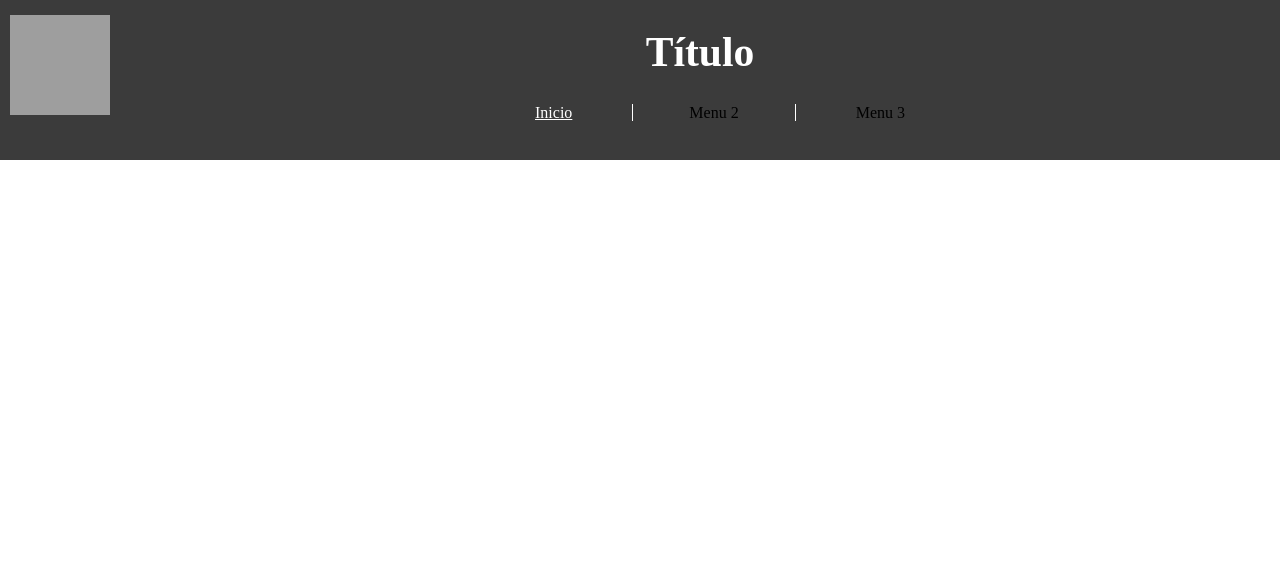
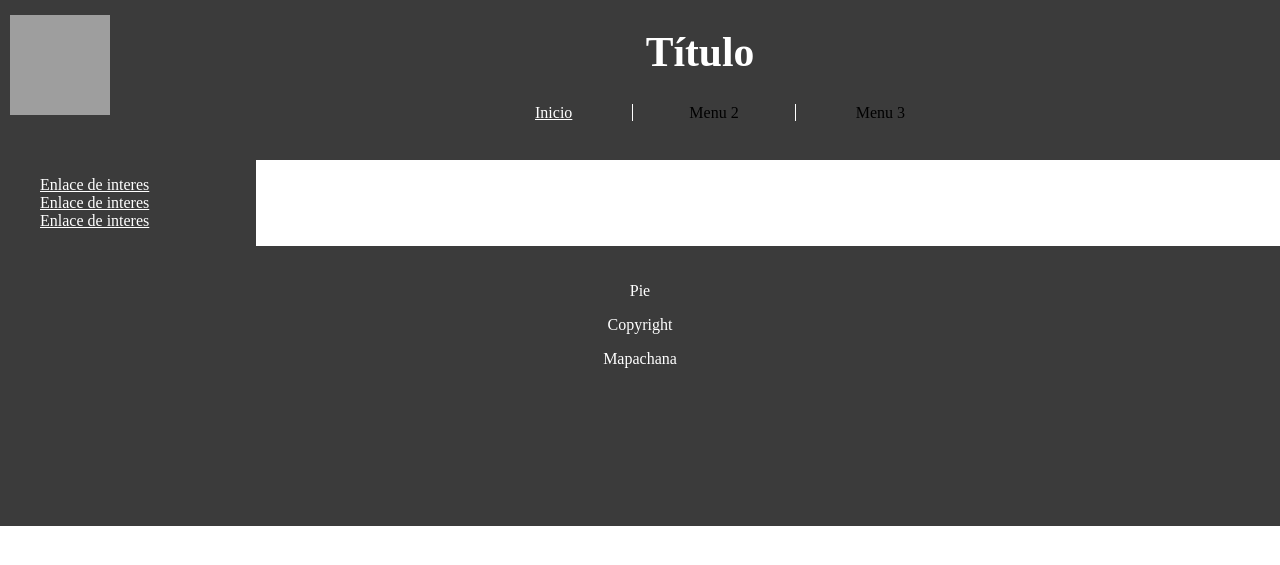
Before and after one commit to Mapachana/Practicas-SIBW, a PHP site: page /html/evento.html in a window 1280 px wide. Shown: the top 565 px of the page. Run offline with PHP 8.4, Linux system fonts and the light colour scheme; grey boxes are pictures that could not be loaded.

Commit message:
Añadido footer, barra lateral y ventana principal

```diff
--- a/Practica1/css/estilo.css
+++ b/Practica1/css/estilo.css
@@ -6,6 +6,7 @@
 
 
 /* Header */
+
 .header{
     height: 20%;
     background-color: #3B3B3B;
@@ -52,3 +53,44 @@
 .menu li:not(:last-child){
     border-right:1px solid rgb(255, 255, 255);
 }
+
+/* Footer */
+
+.footer{
+    height: 30%;
+    background-color: #3B3B3B;
+    text-align: center;
+    padding: 20px;
+    color: rgb(255, 255, 255);
+}
+
+/* Container */
+
+.container{
+    display: flex;
+    flex-direction: row;
+    flex-wrap: nowrap;
+    flex: 1;
+    justify-content: center;
+}
+
+/* Barra lateral */
+
+.barra{
+    width: 20%;
+    background-color: rgb(59, 59, 59);
+}
+
+.barra ul li{
+    list-style: none;
+}
+
+.barra ul li a{
+    color: rgb(255, 255, 255);
+}
+
+/* Content */
+
+.content{
+    width: 80%;
+}
--- a/Practica1/html/evento.html
+++ b/Practica1/html/evento.html
@@ -28,6 +28,32 @@
 
     </div>
 
+    <div class="container">
+        <div class="barra">
+            <ul>
+                <li>
+                    <a href="index.html">Enlace de interes</a>
+                </li>
+                <li>
+                    <a href="index.html">Enlace de interes</a>
+                </li>
+                <li>
+                    <a href="index.html">Enlace de interes</a>
+                </li>
+            </ul>
+        </div>
+
+        <div class="content">
+
+        </div>
+    </div>
+
+    <div class="footer">
+        <p>Pie</p>
+        <p>Copyright</p>
+        <p>Mapachana</p>
+    </div>
+
 
 </body>
 
```
